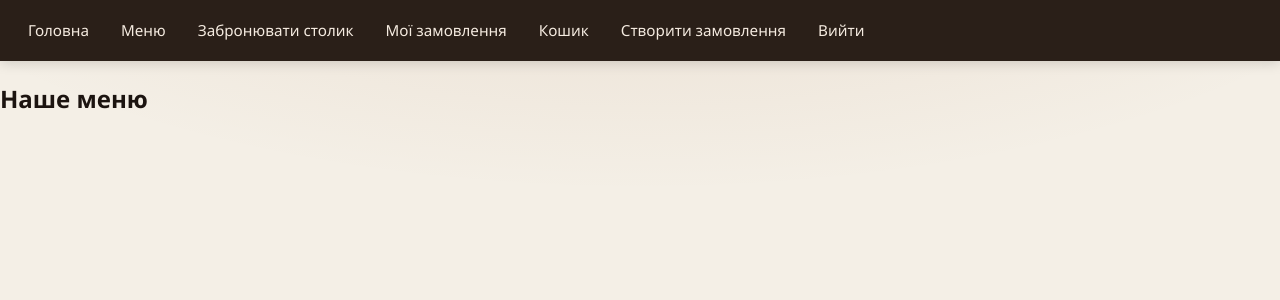
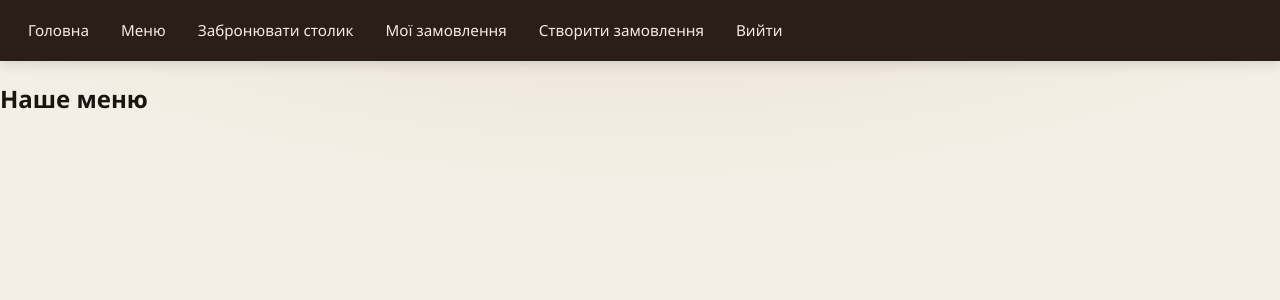
Before and after one commit to wwhsprr/Flask-Restaurant-App, a Flask app: page /menu in a window 1280 px wide. Shown: the top 300 px of the page. Run offline with Flask 3, Linux system fonts and the light colour scheme.

Commit message:
Remove 'Кошик' link from navigation
Removed the 'Кошик' link from the navigation menu.

```diff
--- a/templates/_navigation.html
+++ b/templates/_navigation.html
@@ -3,7 +3,6 @@
     <a href="/menu">Меню</a>
     <a href="/reserved">Забронювати столик</a>
     <a href="/my_orders">Мої замовлення</a>
-    <a href="/basket">Кошик</a>
     <a href="/create_order">Створити замовлення</a>
     {% if current_user.nickname == "admin" %}
         <a href="/add_position">Додати позицію</a>
```
